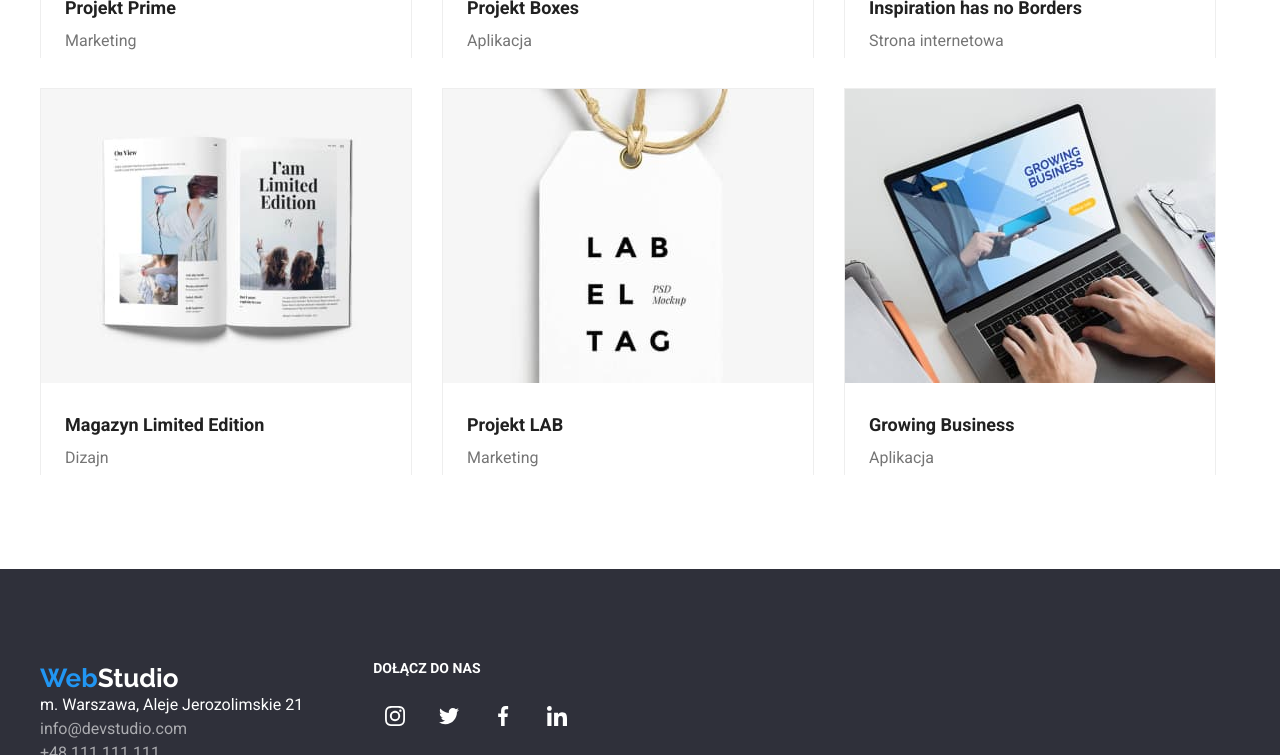
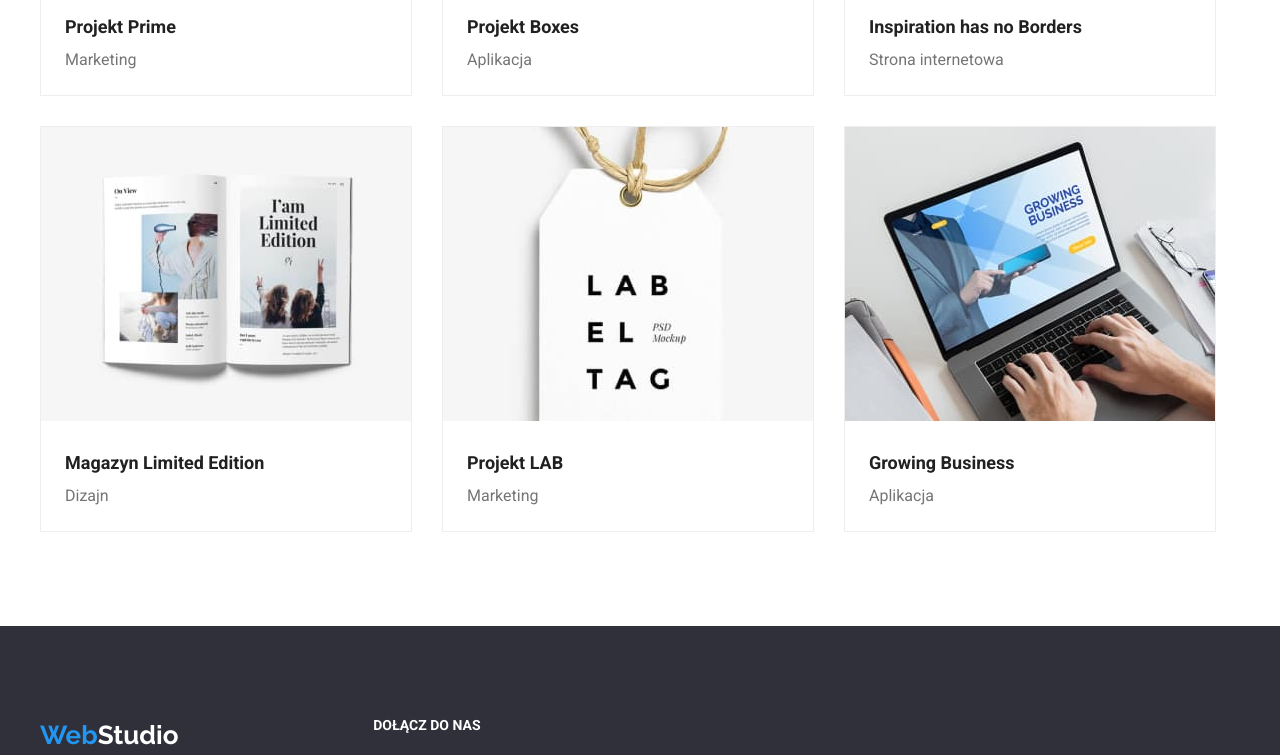
Before and after one commit to Basbassa/goit-markup-hw-05, a plain HTML site: page portfolio.html in a window 1280 px wide. Shown: the part 1024-1779 px from the top of the page. Drawn offline with nearby package versions, Linux system fonts and the light colour scheme.

Commit message:
portfolio karta : usunięcie margin -1px , usuniecie niebiesko paska w dolnej karcie przez overflow hidden w .figure-border

```diff
--- a/css/styles.css
+++ b/css/styles.css
@@ -354,11 +354,12 @@ a {
   color: var(--color-description-small-letters);
   padding-bottom: 2px;
   padding-left: 24px;
-  margin-bottom: -1px;
+  padding-bottom: 20px;
 }
 
 .figure-border {
   border: 1px solid var(--color-border-figacap);
+  overflow: hidden;
 }
 
 .figcaption-main {
```
